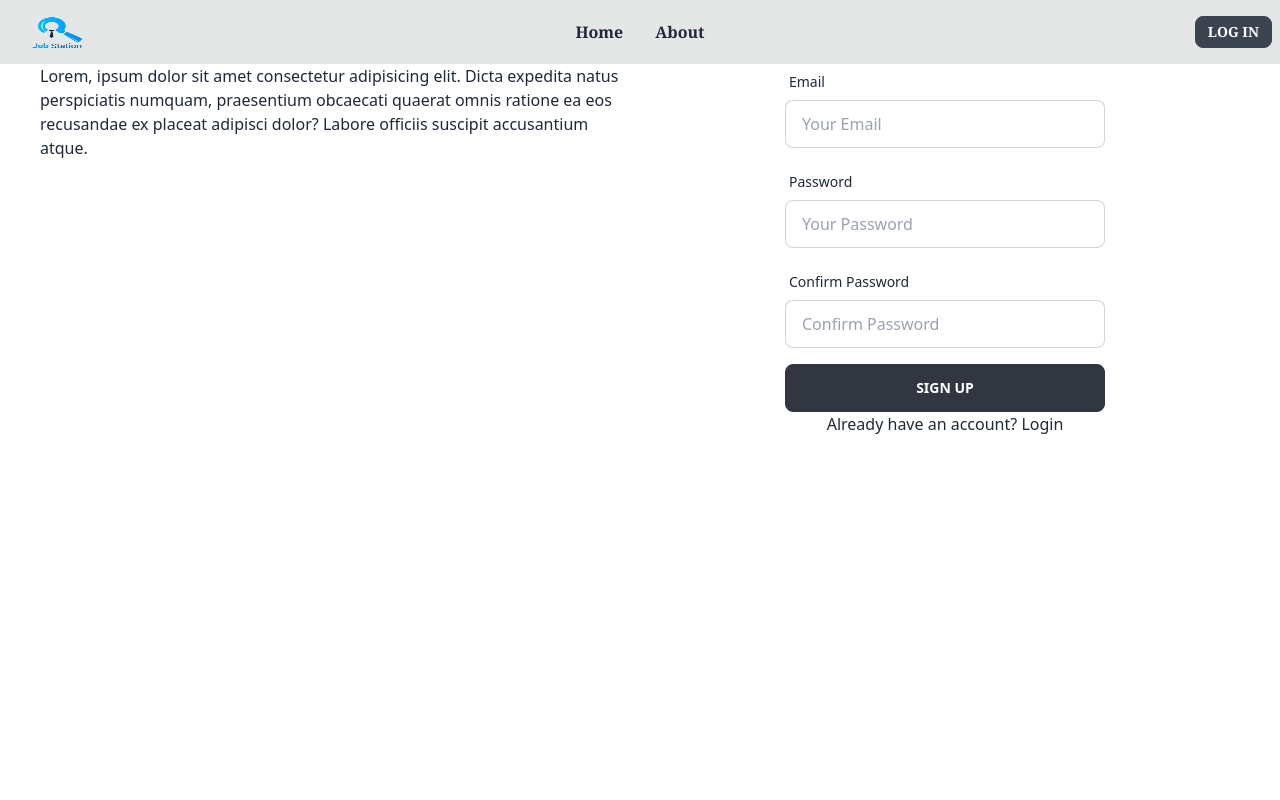
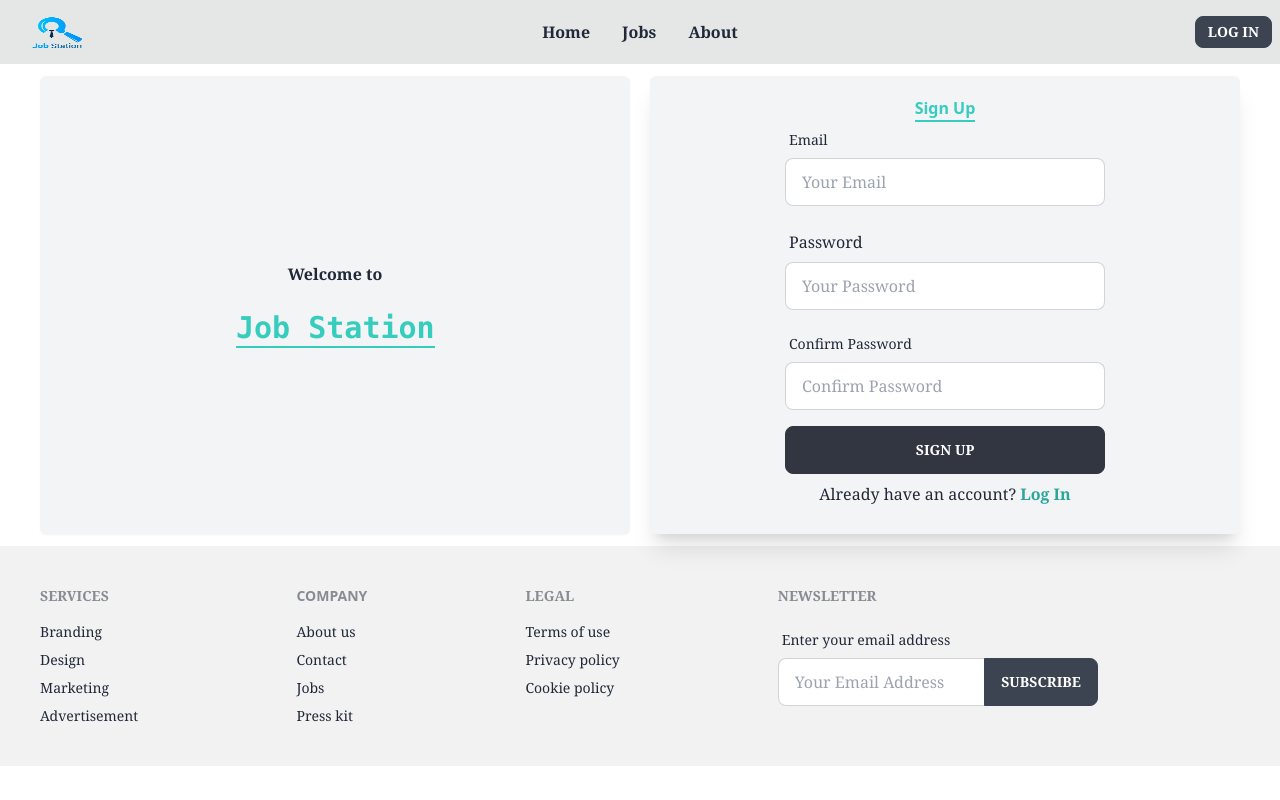
Before and after one commit to meraj191-35-2735/job-box, a React (Create React App) app: page /signup in a window 1280 px wide. Built offline with nearby package versions, Linux system fonts and the light colour scheme.

Commit message:
something done

```diff
--- a/src/components/Footer/Footer.js
+++ b/src/components/Footer/Footer.js
@@ -5,28 +5,28 @@ const Footer = () => {
     <div className="mt-3">
       <footer className="footer p-10 bg-base-200 text-base-content">
         <div>
-          <span className="footer-title">Services</span>
+          <span className="footer-title font-serif">Services</span>
           <a
             href="https://my-portfolio-meraj.web.app/"
-            className="link link-hover"
+            className="link link-hover font-serif"
           >
             Branding
           </a>
           <a
             href="https://my-portfolio-meraj.web.app/"
-            className="link link-hover"
+            className="link link-hover font-serif"
           >
             Design
           </a>
           <a
             href="https://my-portfolio-meraj.web.app/"
-            className="link link-hover"
+            className="link link-hover font-serif"
           >
             Marketing
           </a>
           <a
             href="https://my-portfolio-meraj.web.app/"
-            className="link link-hover"
+            className="link link-hover font-serif"
           >
             Advertisement
           </a>
@@ -35,63 +35,63 @@ const Footer = () => {
           <span className="footer-title">Company</span>
           <a
             href="https://my-portfolio-meraj.web.app/"
-            className="link link-hover"
+            className="link link-hover font-serif"
           >
             About us
           </a>
           <a
             href="https://my-portfolio-meraj.web.app/"
-            className="link link-hover"
+            className="link link-hover font-serif"
           >
             Contact
           </a>
           <a
             href="https://my-portfolio-meraj.web.app/"
-            className="link link-hover"
+            className="link link-hover font-serif"
           >
             Jobs
           </a>
           <a
             href="https://my-portfolio-meraj.web.app/"
-            className="link link-hover"
+            className="link link-hover font-serif"
           >
             Press kit
           </a>
         </div>
         <div>
-          <span className="footer-title">Legal</span>
+          <span className="footer-title font-serif">Legal</span>
           <a
             href="https://my-portfolio-meraj.web.app/"
-            className="link link-hover"
+            className="link link-hover font-serif"
           >
             Terms of use
           </a>
           <a
             href="https://my-portfolio-meraj.web.app/"
-            className="link link-hover"
+            className="link link-hover font-serif"
           >
             Privacy policy
           </a>
           <a
             href="https://my-portfolio-meraj.web.app/"
-            className="link link-hover"
+            className="link link-hover font-serif"
           >
             Cookie policy
           </a>
         </div>
         <div>
-          <span className="footer-title">Newsletter</span>
+          <span className="footer-title font-serif">Newsletter</span>
           <div className="form-control w-80">
             <label className="label">
-              <span className="label-text">Enter your email address</span>
+              <span className="label-text font-serif">Enter your email address</span>
             </label>
             <div className="relative">
               <input
                 type="text"
                 placeholder="Your Email Address"
-                className="input input-bordered w-full pr-16"
+                className="input input-bordered w-full pr-16 font-serif"
               />
-              <button className="btn absolute top-0 right-0 rounded-l-none">
+              <button className="btn absolute top-0 right-0 rounded-l-none font-serif">
                 Subscribe
               </button>
             </div>
--- a/src/components/Header/Header.js
+++ b/src/components/Header/Header.js
@@ -33,6 +33,11 @@ const Header = () => {
               </Link>
             </li>
             <li>
+              <Link className="font-semibold font-serif" to="/home">
+                Jobs
+              </Link>
+            </li>
+            <li>
               <Link className="font-semibold font-serif" to="/about">
                 About
               </Link>
@@ -60,6 +65,11 @@ const Header = () => {
           <li>
             <Link className="font-semibold font-serif" to="/home">
               Home
+            </Link>
+          </li>
+          <li>
+            <Link className="font-semibold font-serif" to="/home">
+              Jobs
             </Link>
           </li>
 
--- a/src/components/SignUp/SignUp.js
+++ b/src/components/SignUp/SignUp.js
@@ -1,6 +1,7 @@
 import React, { useState } from "react";
 import { useForm } from "react-hook-form";
 import { Link } from "react-router-dom";
+import Footer from "../Footer/Footer";
 
 const SignUp = () => {
   const [passwordError, setPasswordError] = useState("");
@@ -18,23 +19,34 @@ const SignUp = () => {
   };
   return (
     <>
-      <div className="grid lg:grid-cols-2 grid-cols-1 gap-5 px-10">
-        <div>
-          <h1>
-            Lorem, ipsum dolor sit amet consectetur adipisicing elit. Dicta
-            expedita natus perspiciatis numquam, praesentium obcaecati quaerat
-            omnis ratione ea eos recusandae ex placeat adipisci dolor? Labore
-            officiis suscipit accusantium atque.
+      <div className="grid lg:grid-cols-2 grid-cols-1 gap-5 px-10 mt-3">
+        <div className="flex flex-col justify-center items-center bg-gray-100 shadow-sm rounded-md  py-5">
+          <h3 className="font-semibold font-serif">Welcome to</h3>
+          <br />
+          <h1
+            data-aos="flip-right"
+            data-aos-duration="2000"
+            data-aos-easing="linear"
+            className="text-accent font-bold font-mono text-3xl border-b-2 border-accent inline"
+          >
+            Job Station
           </h1>
         </div>
-        <div>
+        <div className="bg-gray-100 shadow-xl rounded-md py-5">
+          <div className="flex justify-center items-center">
+            {" "}
+            <h1 className="font-bold font-xl text-accent border-b-2 border-accent inline">
+              Sign Up
+            </h1>
+          </div>
+
           <form
             onSubmit={handleSubmit(onSubmit)}
             className="flex flex-col justify-center items-center "
           >
             <div className="form-control w-full max-w-xs">
               <label className="label">
-                <span className="label-text">Email</span>
+                <span className="label-text font-serif">Email</span>
               </label>
               <input
                 {...register("email", {
@@ -49,16 +61,16 @@ const SignUp = () => {
                 })}
                 type="email"
                 placeholder="Your Email"
-                className="input input-bordered w-full max-w-xs"
+                className="input input-bordered w-full max-w-xs font-serif"
               />
               <label className="label">
                 {errors.email?.type === "required" && (
-                  <span className="label-text-alt text-red-600">
+                  <span className="label-text-alt text-red-600 font-serif">
                     {errors.email.message}
                   </span>
                 )}
                 {errors.email?.type === "pattern" && (
-                  <span className="label-text-alt text-red-600">
+                  <span className="label-text-alt text-red-600 font-serif">
                     {errors.email.message}
                   </span>
                 )}
@@ -66,7 +78,7 @@ const SignUp = () => {
             </div>
             <div className="form-control w-full max-w-xs">
               <label className="label">
-                <span className="label-text">Password</span>
+                <span className="label-tex font-serif">Password</span>
               </label>
               <input
                 {...register("password", {
@@ -81,16 +93,16 @@ const SignUp = () => {
                 })}
                 type="password"
                 placeholder="Your Password"
-                className="input input-bordered w-full max-w-xs"
+                className="input input-bordered w-full max-w-xs font-serif"
               />
               <label className="label">
                 {errors.password?.type === "required" && (
-                  <span className="label-text-alt text-red-600">
+                  <span className="label-text-alt text-red-600 font-serif">
                     {errors.password.message}
                   </span>
                 )}
                 {errors.password?.type === "minLength" && (
-                  <span className="label-text-alt text-red-600">
+                  <span className="label-text-alt text-red-600 font-serif">
                     {errors.password.message}
                   </span>
                 )}
@@ -98,7 +110,7 @@ const SignUp = () => {
             </div>
             <div className="form-control w-full max-w-xs">
               <label className="label">
-                <span className="label-text">Confirm Password</span>
+                <span className="label-text font-serif">Confirm Password</span>
               </label>
               <input
                 {...register("passwordConfirm", {
@@ -113,16 +125,16 @@ const SignUp = () => {
                 })}
                 type="password"
                 placeholder="Confirm Password"
-                className="input input-bordered w-full max-w-xs"
+                className="input input-bordered w-full max-w-xs font-serif"
               />
               <label className="label">
                 {errors.passwordConfirm?.type === "required" && (
-                  <span className="label-text-alt text-red-600">
+                  <span className="label-text-alt text-red-600 font-serif">
                     {errors.passwordConfirm.message}
                   </span>
                 )}
                 {errors.passwordConfirm?.type === "minLength" && (
-                  <span className="label-text-alt text-red-600">
+                  <span className="label-text-alt text-red-600 font-serif">
                     {errors?.passwordConfirm?.message}
                   </span>
                 )}
@@ -132,21 +144,24 @@ const SignUp = () => {
             {passwordError && <p>{passwordError}</p>}
             {/* Login Button  */}
             <input
-              className="btn btn-active  w-full max-w-xs"
+              className="btn btn-active  w-full max-w-xs font-serif"
               type="submit"
               value="Sign Up"
             />
-            <label htmlFor="login">
-              <p>
+            <label htmlFor="signup">
+              <p className="font-serif my-2">
                 Already have an account?{" "}
                 <span>
-                  <Link to="/login">Login</Link>
+                  <Link className="font-bold text-accent-focus" to="/login">
+                    Log In
+                  </Link>
                 </span>
               </p>
             </label>
           </form>
         </div>
       </div>
+      <Footer></Footer>
     </>
   );
 };
```
